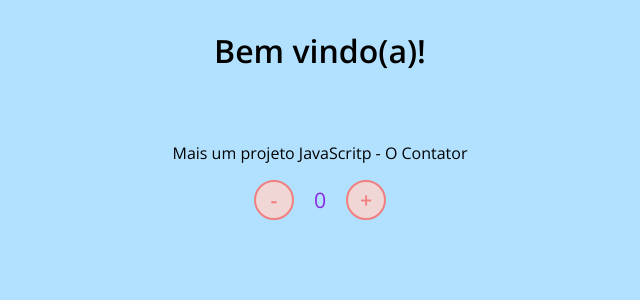
After one commit to AlinnOliveira/treinamento, a PHP site: page /index_contador.html in a window 1280 px wide. The commit adds this page. Shown: the top 300 px of the page, without its empty margins (320-960 px from the left). Run offline with PHP 8.4, Linux system fonts and the light colour scheme.

Commit message:
exercícios DIO

```diff
--- a/04_JavaScript/exercicios/assets/css/styles.css
+++ b/04_JavaScript/exercicios/assets/css/styles.css
@@ -1,3 +1,38 @@
+@import url('https://fonts.googleapis.com/css2?family=Open+Sans:wght@300;600&display=swap');
+
+* {
+    font-family: 'Open Sans', sans-serif;
+}
+
 body {
-    color: grey;
+    display: flex;
+    align-items: center;
+    justify-content: center;
+    flex-direction: column;
+    background-color: rgb(177, 225, 255);
 }
+
+button {
+    height: 40px;
+    width: 40px;
+    border-radius: 50%;
+    border: 2px solid lightcoral;
+    background-color: rgb(241, 214, 214);
+    color: lightcoral;
+    font-size: 16pt;
+    font-weight: 600;
+    text-align: center;
+}
+
+#counter {
+    display: flex;
+}
+
+#currentNumber {
+    display: flex;
+    align-items: center;
+    margin: 0 20px;
+    font-size: 16pt;
+    text-decoration-color: blueviolet;
+    color: blueviolet;
+}
--- a/04_JavaScript/exercicios/assets/js/scripts.js
+++ b/04_JavaScript/exercicios/assets/js/scripts.js
@@ -1 +1,28 @@
 console.log("Hello World!");
+
+//document.getElementById('seuNomeHTML').innerHTML = "Bem Vindo(a), ";
+//var BEM_VINDO = document.getElementById('seuNomeHTML');
+//var person = prompt("Qual seu nome?  ");
+//BEM_VINDO.innerHTML.concat(person);
+/*
+function seuNome(person){
+    //console.log(document.getElementById(seuNomeHTML).innerText + person);
+    BEM_VINDO.innerHTML().concat(person);
+}
+*/
+let count = 0;
+
+const CURRENT_NUMBER = document.getElementById('currentNumber');
+
+function increment() {
+	count++;
+	CURRENT_NUMBER.innerHTML = count;
+}
+
+function decrement() {
+    if (count < 0){
+
+    }
+	count--;
+	CURRENT_NUMBER.innerHTML = count;
+}
--- a/04_JavaScript/exercicios/teste.js
+++ b/04_JavaScript/exercicios/assets/js/teste.js
@@ -16,3 +16,5 @@ function returnEvenValues(array){
 
 let array = [1,3,6,7,9,11,13,14,16];
 returnEvenValues(array);
+var d = Date();
+console.log("Hoje é: "+ d.getDate() + "/" (d.getMonth()+1));
--- /dev/null
+++ b/04_JavaScript/exercicios/index_contador.html
@@ -0,0 +1,22 @@
+<!DOCTYPE html>
+<html lang="en">
+<head>
+    <meta charset="UTF-8">
+    <meta name="viewport" content="width=device-width, initial-scale=1.0">
+    <link rel="stylesheet" href="assets/css/styles.css" />
+
+    <title>Contador</title>
+</head>
+<body>
+    <h1 id="seuNomeHTML">Bem vindo(a)!</h1>
+    <p ></p>
+    <p>Mais um projeto JavaScritp - O Contator</p>
+    <div id="counter">
+        <button name="subtrair" onclick="decrement()">-</button>
+        <span id="currentNumber">0</span>
+        <button name="adicionar" onclick="increment()">+</button>
+    </div>
+
+</body>
+<script src="assets/js/scripts.js"></script>
+</html>
```
Also changed, not shown: 04_JavaScript/exercicios/to_do_list.html (renamed from 04_JavaScript/exercicios/index.html, +2 -6 lines).
